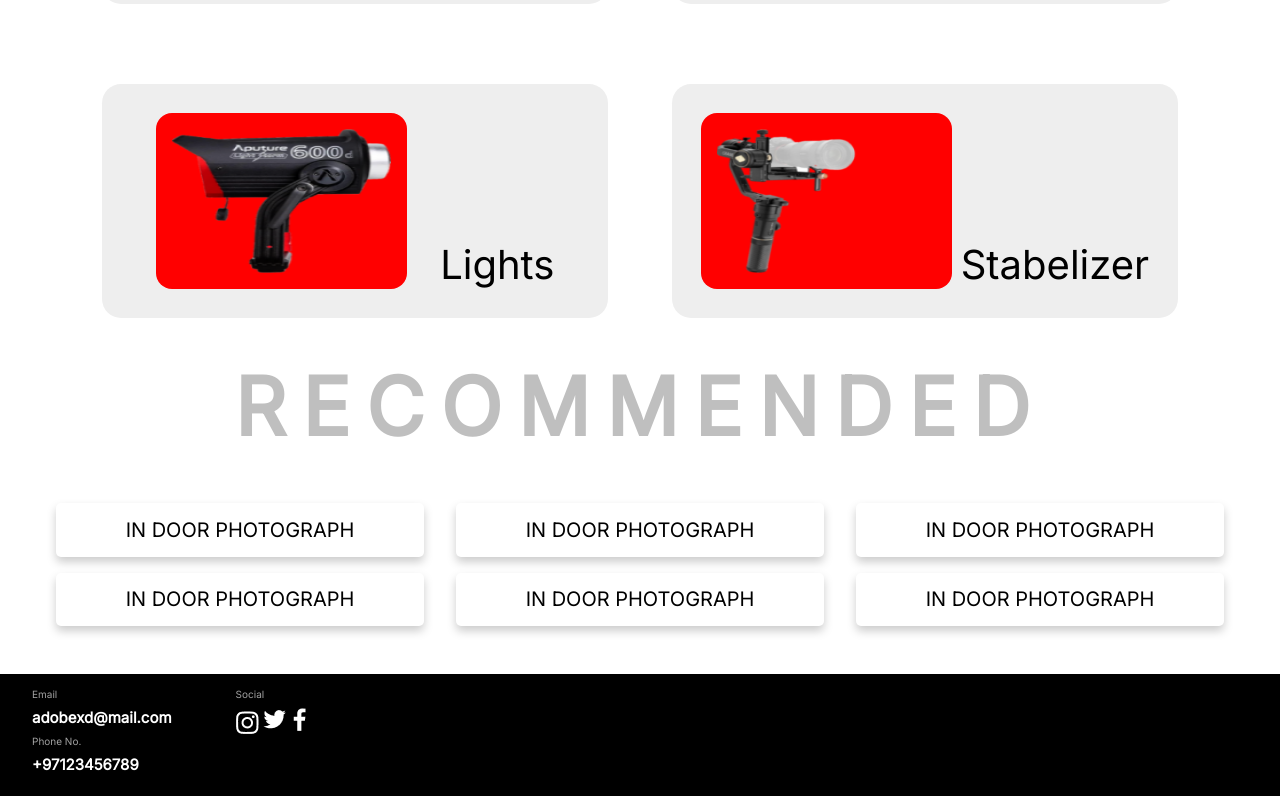
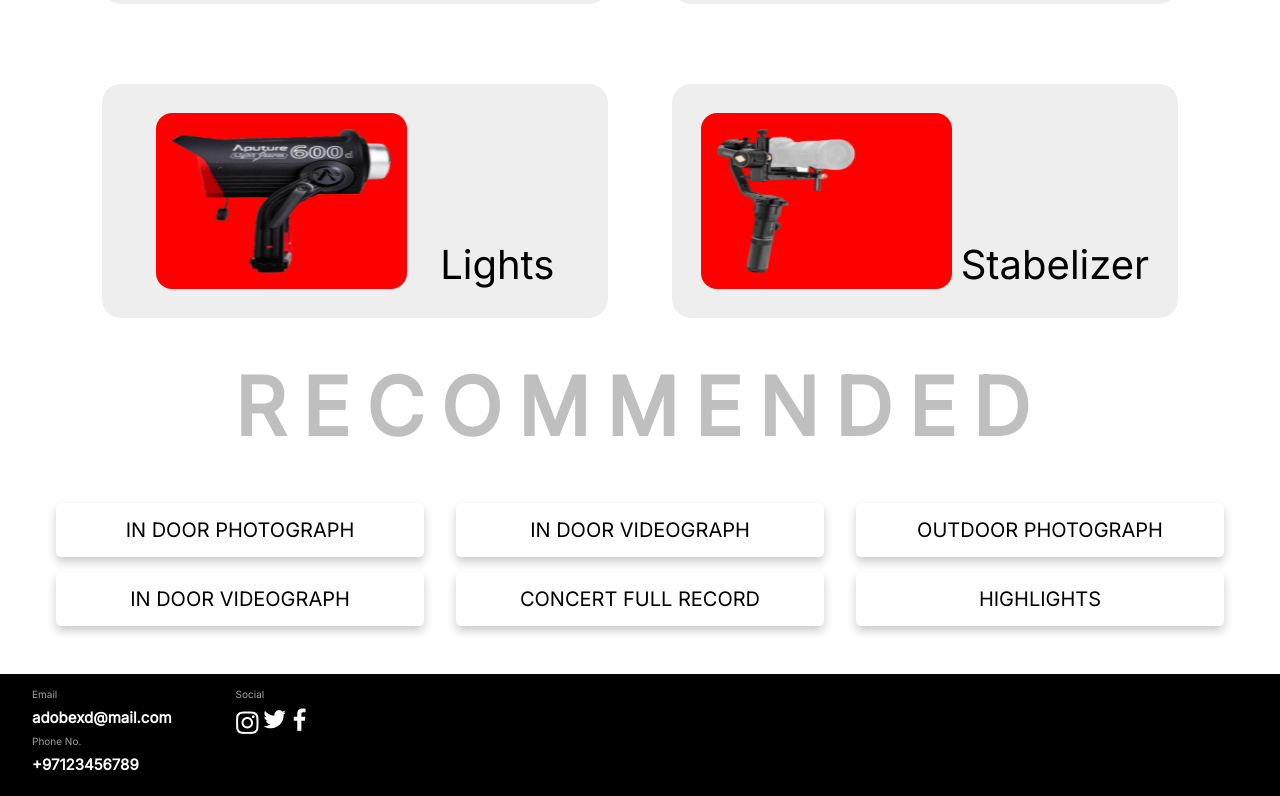
Before and after one commit to AhKhalid/ls, a React (Create React App) app: page / in a window 1280 px wide. Shown: the part 1131-1927 px from the top of the page. Built offline with nearby package versions, Linux system fonts and the light colour scheme.

Commit message:
Finalize Reccomendations.

```diff
--- a/src/components/Recommedations.jsx
+++ b/src/components/Recommedations.jsx
@@ -7,11 +7,11 @@ export default function Recommendations() {
 
             <div className="recommedend-items">
                 <span className="recommended-item">IN DOOR PHOTOGRAPH</span>
-                <span className="recommended-item">IN DOOR PHOTOGRAPH</span>
-                <span className="recommended-item">IN DOOR PHOTOGRAPH</span>
-                <span className="recommended-item">IN DOOR PHOTOGRAPH</span>
-                <span className="recommended-item">IN DOOR PHOTOGRAPH</span>
-                <span className="recommended-item">IN DOOR PHOTOGRAPH</span>
+                <span className="recommended-item">IN DOOR VIDEOGRAPH</span>
+                <span className="recommended-item">OUTDOOR PHOTOGRAPH</span>
+                <span className="recommended-item">IN DOOR VIDEOGRAPH</span>
+                <span className="recommended-item">CONCERT FULL RECORD</span>
+                <span className="recommended-item">HIGHLIGHTS</span>
             </div>
         </div>
     )
```
